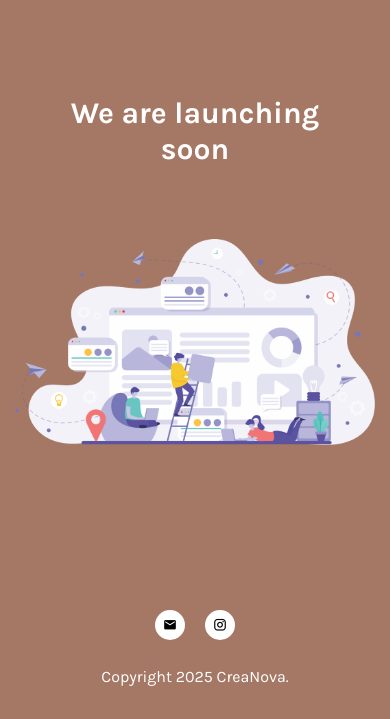
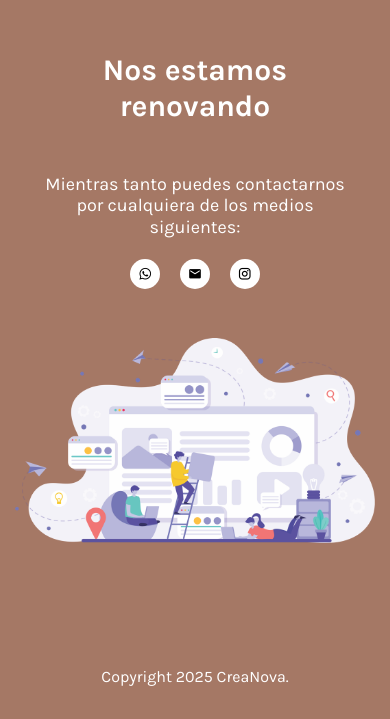
Before and after one commit to CreaNova-Marketing/temporary-website, a website: page index.html in a window 390 px wide. Shown: the part 125-844 px from the top of the page. Drawn offline with nearby package versions, Linux system fonts and the light colour scheme.

Commit message:
feat: add all contact info

```diff
--- a/assets/css/bd-coming-soon.css
+++ b/assets/css/bd-coming-soon.css
@@ -20,14 +20,22 @@ body {
 .page-title {
   font-size: 40px;
   font-weight: bold;
-  margin-top: 50%;
-  margin-bottom: 50%;
+  margin-top: 30%;
+}
+
+.page-subtitle {
+  font-size: 18px;
+  margin-top: 50px;
+  margin-bottom: 20px;
 }
 
 @media (max-width: 991px) {
   .page-title {
     font-size: 35px;
-    margin-bottom: 48px;
+  }
+
+  .page-subtitle {
+    text-align: left;
   }
 }
 
@@ -35,6 +43,14 @@ body {
   .page-title {
     font-size: 30px;
     margin-top: 10%;
+    text-align: center;
+  }
+
+  .page-subtitle {
+    text-align: center;
+  }
+
+  .footer-social-links {
     text-align: center;
   }
 }
--- a/index.html
+++ b/index.html
@@ -17,7 +17,13 @@
         <div class="container">
             <div class="row">
                 <div class="col-md-6 section-left align-items-center" >
-                    <h1 class="page-title">We are launching soon</h1>
+                    <h1 class="page-title">Nos estamos renovando</h1>
+                    <h3 class="page-subtitle">Mientras tanto puedes contactarnos por cualquiera de los medios siguientes:</h3>
+                    <nav class="footer-social-links">
+                        <a href="https://wa.me/+59891064963" class="social-link"><i class="mdi mdi-whatsapp"></i></a>
+                        <a href="mailto:clients@creanova.marketing" class="social-link"><i class="mdi mdi-email"></i></a>
+                        <a href="https://instagram.com/creanova.uy" class="social-link"><i class="mdi mdi-instagram"></i></a>
+                    </nav>
                 </div>
                 <div class="col-md-6 d-md-flex align-items-center">
                     <img src="assets/images/coming-soon.png" alt="coming soon" class="img-fluid">
@@ -27,10 +33,7 @@
     </main>
 
     <footer class="text-center">
-        <nav class="footer-social-links">
-            <a href="mailto:clients@creanova.marketing" class="social-link"><i class="mdi mdi-email"></i></a>
-            <a href="https://instagram.com/creanova.uy" class="social-link"><i class="mdi mdi-instagram"></i></a>
-        </nav>
+
         <p class="footer-text mb-0">
             Copyright 2025  CreaNova.
         </p>
```
